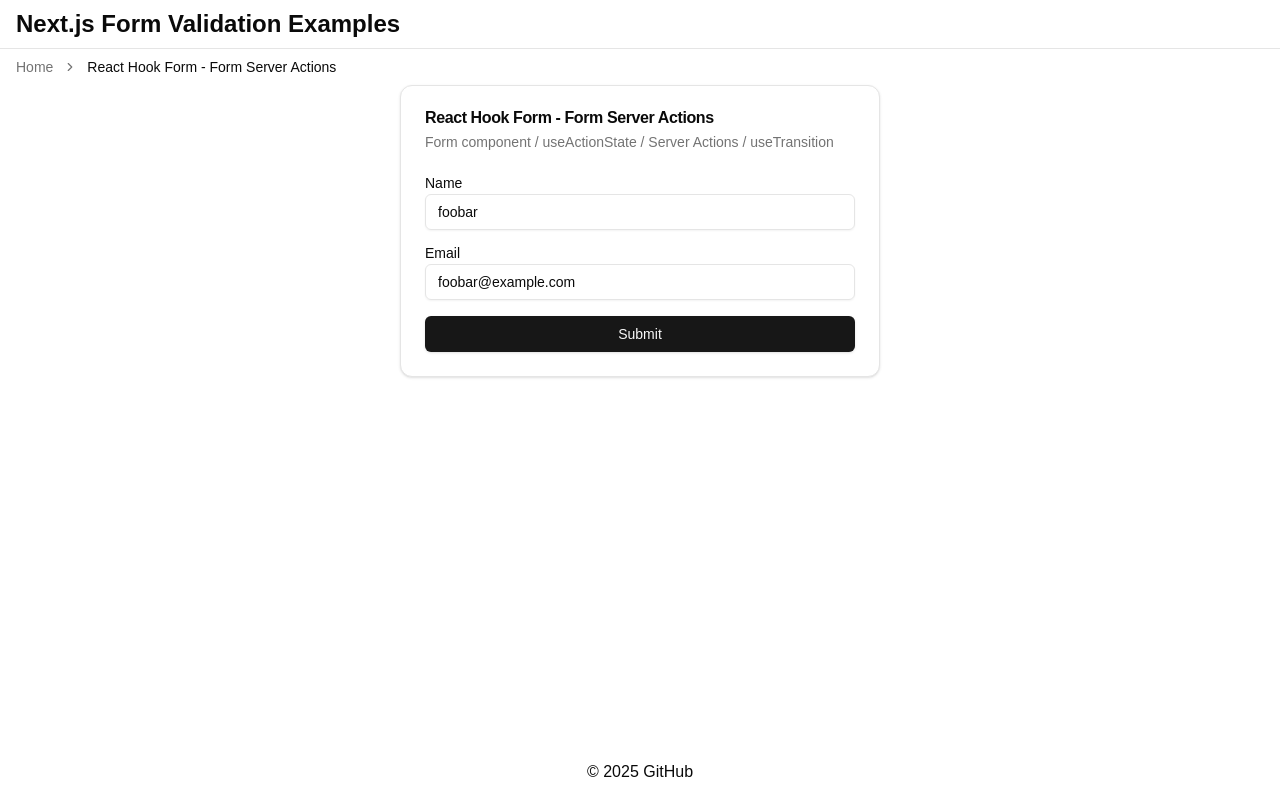
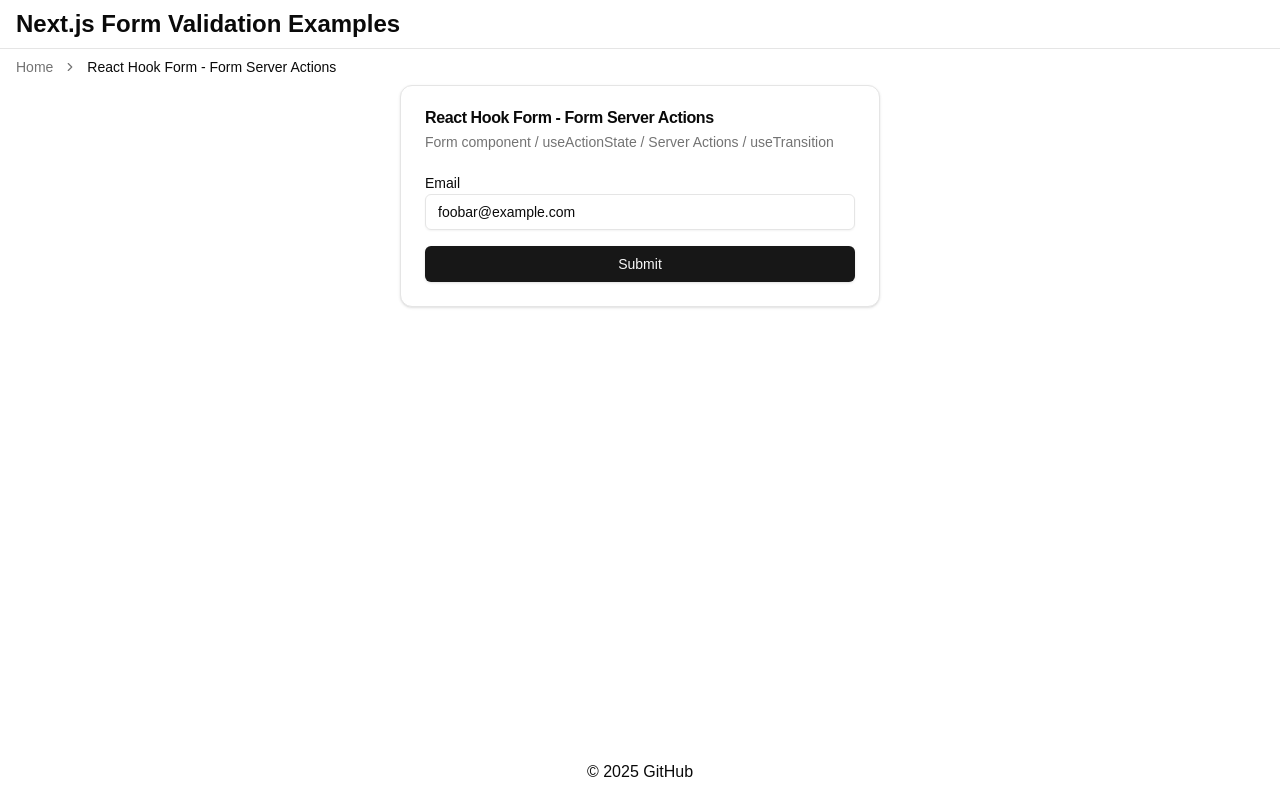
Before and after one commit to coji/form-validate, a Next.js app: page /rhf_form_serveractions in a window 1280 px wide. Built offline with nearby package versions, Linux system fonts and the light colour scheme.

Commit message:
Refactor form handling to remove name field and streamline email processing with Zod validation

```diff
--- a/src/app/(forms)/rhf_form_fetch/api/route.ts
+++ b/src/app/(forms)/rhf_form_fetch/api/route.ts
@@ -1,7 +1,10 @@
 import { type NextRequest, NextResponse } from 'next/server'
 import { setTimeout } from 'node:timers/promises'
+import { formSchema } from '../schema'
+
 export async function POST(request: NextRequest) {
   const formData = await request.formData()
+  const { email } = formSchema.parse({ email: formData.get('email') })
   await setTimeout(1000)
-  return NextResponse.json(Object.fromEntries(formData.entries()))
+  return NextResponse.json({ email })
 }
--- a/src/app/(forms)/rhf_form_fetch/page.tsx
+++ b/src/app/(forms)/rhf_form_fetch/page.tsx
@@ -11,24 +11,23 @@ import { toast } from 'sonner'
 import type { z } from 'zod'
 import { formSchema, type FormSchema } from './schema'
 
+type FormData = z.infer<typeof formSchema>
+
 export default function TestPage() {
   const form = useForm<FormSchema>({
     resolver: zodResolver(formSchema),
     progressive: true,
     defaultValues: {
-      name: 'foobar',
       email: 'foobar@example.com',
     },
   })
-  const [lastResult, setLastResult] = useState<z.infer<
-    typeof formSchema
-  > | null>(null)
+  const [lastResult, setLastResult] = useState<FormData | null>(null)
 
   const handleSuccess = async ({ response }: { response: Response }) => {
-    const result: z.infer<typeof formSchema> = await response.json()
+    const result: FormData = await response.json()
     setLastResult(result)
     toast.success(`success!: ${JSON.stringify(result)}`)
-    form.reset({ email: '', name: '' })
+    form.reset({ email: '' })
   }
 
   return (
@@ -39,19 +38,6 @@ export default function TestPage() {
       onSuccess={handleSuccess}
       className="grid gap-4"
     >
-      <div className="grid gap-1">
-        <Label htmlFor="name">Name</Label>
-        <Input
-          id="name"
-          type="text"
-          placeholder="title"
-          {...form.register('name', { required: 'Name is required' })}
-        />
-        {form.formState.errors.name && (
-          <p className="text-red-500">{form.formState.errors.name.message}</p>
-        )}
-      </div>
-
       <div className="grid gap-1">
         <Label htmlFor="email">Email</Label>
         <Input
--- a/src/app/(forms)/rhf_form_fetch/schema.ts
+++ b/src/app/(forms)/rhf_form_fetch/schema.ts
@@ -1,10 +1,6 @@
 import { z } from 'zod'
 
 export const formSchema = z.object({
-  name: z
-    .string({ required_error: 'Name is required' })
-    .min(1, "Name can't be empty")
-    .max(100, 'Name is too long'),
   email: z
     .string()
     .email()
--- a/src/app/(forms)/rhf_form_serveractions/action.ts
+++ b/src/app/(forms)/rhf_form_serveractions/action.ts
@@ -3,14 +3,7 @@ import { setTimeout } from 'node:timers/promises'
 import { formSchema } from './schema'
 
 export async function createPost(previousState: unknown, formData: FormData) {
-  console.log(Object.fromEntries(formData.entries()))
-  const { name, email } = formSchema.parse({
-    name: formData.get('name'),
-    email: formData.get('email'),
-  })
-
-  console.log({ name, email })
+  const { email } = formSchema.parse({ email: formData.get('email') })
   await setTimeout(1000)
-
-  return { name, email }
+  return { email }
 }
--- a/src/app/(forms)/rhf_form_serveractions/page.tsx
+++ b/src/app/(forms)/rhf_form_serveractions/page.tsx
@@ -12,11 +12,12 @@ import type { z } from 'zod'
 import { createPost } from './action'
 import { formSchema } from './schema'
 
+type FormData = z.infer<typeof formSchema>
+
 export default function TestPage() {
-  const form = useForm<z.infer<typeof formSchema>>({
+  const form = useForm<FormData>({
     resolver: zodResolver(formSchema),
     defaultValues: {
-      name: 'foobar',
       email: 'foobar@example.com',
     },
   })
@@ -26,7 +27,7 @@ export default function TestPage() {
   // Show toast message when state changes
   useEffect(() => {
     if (lastResult) {
-      form.reset({ name: '', email: '' })
+      form.reset({ email: '' })
       toast.success(`Post created: ${lastResult.email}`)
     }
   }, [lastResult, form])
@@ -41,19 +42,6 @@ export default function TestPage() {
       }
       className="grid gap-4"
     >
-      <div className="grid gap-1">
-        <Label htmlFor="name">Name</Label>
-        <Input
-          id="name"
-          type="text"
-          placeholder="title"
-          {...form.register('name', { required: 'Name is required' })}
-        />
-        {form.formState.errors.name && (
-          <p className="text-red-500">{form.formState.errors.name.message}</p>
-        )}
-      </div>
-
       <div className="grid gap-1">
         <Label htmlFor="email">Email</Label>
         <Input
--- a/src/app/(forms)/rhf_form_serveractions/schema.ts
+++ b/src/app/(forms)/rhf_form_serveractions/schema.ts
@@ -1,10 +1,6 @@
 import { z } from 'zod'
 
 export const formSchema = z.object({
-  name: z
-    .string({ required_error: 'Name is required' })
-    .min(1, "Name can't be empty")
-    .max(100, 'Name is too long'),
   email: z
     .string()
     .email()
--- a/src/app/(forms)/rhf_oldstyle_fetch/api/route.ts
+++ b/src/app/(forms)/rhf_oldstyle_fetch/api/route.ts
@@ -1,8 +1,9 @@
 import { type NextRequest, NextResponse } from 'next/server'
 import { setTimeout } from 'node:timers/promises'
+import { formSchema } from '../schema'
 
 export async function POST(request: NextRequest) {
-  const data = await request.json()
+  const { email } = formSchema.parse(await request.json())
   await setTimeout(1000)
-  return NextResponse.json(data)
+  return NextResponse.json({ email })
 }
--- a/src/app/(forms)/rhf_oldstyle_fetch/page.tsx
+++ b/src/app/(forms)/rhf_oldstyle_fetch/page.tsx
@@ -12,19 +12,15 @@ import { toast } from 'sonner'
 import type { z } from 'zod'
 import { formSchema } from './schema'
 
+type FormData = z.infer<typeof formSchema>
+
 export default function TestPage() {
-  const form = useForm<z.infer<typeof formSchema>>({
+  const form = useForm<FormData>({
     resolver: zodResolver(formSchema),
-    defaultValues: {
-      name: 'foobar',
-      email: 'foobar@example.com',
-    },
+    defaultValues: { email: 'foobar@example.com' },
   })
-  const [lastResult, setLastResult] = useState<z.infer<
-    typeof formSchema
-  > | null>(null)
-
-  const onSubmit = async (data: z.infer<typeof formSchema>) => {
+  const [lastResult, setLastResult] = useState<FormData | null>(null)
+  const onSubmit = async (data: FormData) => {
     const response = await fetch('/rhf_oldstyle_fetch/api', {
       method: 'POST',
       body: JSON.stringify(data),
@@ -36,28 +32,15 @@ export default function TestPage() {
       })
       return
     }
-    const result: z.infer<typeof formSchema> = await response.json()
+    const result: FormData = await response.json()
     setLastResult(result)
     toast.success(`success!: ${JSON.stringify(result)}`)
-    form.reset({ email: '', name: '' })
+    form.reset({ email: '' })
   }
 
   return (
     <Form {...form}>
       <form onSubmit={form.handleSubmit(onSubmit)} className="grid gap-4">
-        <div className="grid gap-1">
-          <Label htmlFor="name">Name</Label>
-          <Input
-            id="name"
-            type="text"
-            placeholder="title"
-            {...form.register('name', { required: 'Name is required' })}
-          />
-          {form.formState.errors.name && (
-            <p className="text-red-500">{form.formState.errors.name.message}</p>
-          )}
-        </div>
-
         <div className="grid gap-1">
           <Label htmlFor="email">Email</Label>
           <Input
@@ -79,8 +62,8 @@ export default function TestPage() {
 
         {lastResult && (
           <div>
-            <Badge variant="secondary">Last Result</Badge> Post created:{' '}
-            {lastResult.email}
+            <Badge variant="secondary">Last Result</Badge>
+            Post created: {lastResult.email}
           </div>
         )}
       </form>
--- a/src/app/(forms)/rhf_oldstyle_fetch/schema.ts
+++ b/src/app/(forms)/rhf_oldstyle_fetch/schema.ts
@@ -1,10 +1,6 @@
 import { z } from 'zod'
 
 export const formSchema = z.object({
-  name: z
-    .string({ required_error: 'Name is required' })
-    .min(1, "Name can't be empty")
-    .max(100, 'Name is too long'),
   email: z
     .string()
     .email()
--- a/src/app/(forms)/rhf_oldstyle_serveractions/action.ts
+++ b/src/app/(forms)/rhf_oldstyle_serveractions/action.ts
@@ -3,14 +3,7 @@ import { setTimeout } from 'node:timers/promises'
 import { formSchema } from './schema'
 
 export async function createPost(previousState: unknown, formData: FormData) {
-  console.log(Object.fromEntries(formData.entries()))
-  const { name, email } = formSchema.parse({
-    name: formData.get('name'),
-    email: formData.get('email'),
-  })
-
-  console.log({ name, email })
+  const { email } = formSchema.parse({ email: formData.get('email') })
   await setTimeout(1000)
-
-  return { name, email }
+  return { email }
 }
--- a/src/app/(forms)/rhf_oldstyle_serveractions/page.tsx
+++ b/src/app/(forms)/rhf_oldstyle_serveractions/page.tsx
@@ -13,21 +13,19 @@ import type { z } from 'zod'
 import { createPost } from './action'
 import { formSchema } from './schema'
 
+type FormData = z.infer<typeof formSchema>
+
 export default function TestPage() {
-  const form = useForm<z.infer<typeof formSchema>>({
+  const form = useForm<FormData>({
     resolver: zodResolver(formSchema),
-    defaultValues: {
-      name: 'foobar',
-      email: 'foobar@example.com',
-    },
+    defaultValues: { email: 'foobar@example.com' },
   })
   const formRef = useRef<HTMLFormElement>(null)
   const [lastResult, action, isPending] = useActionState(createPost, null)
 
-  // Show toast message when state changes
   useEffect(() => {
     if (lastResult) {
-      form.reset({ name: '', email: '' })
+      form.reset({ email: '' })
       toast.success(`Post created: ${lastResult.email}`)
     }
   }, [lastResult, form])
@@ -40,19 +38,6 @@ export default function TestPage() {
         onSubmit={form.handleSubmit(() => formRef.current?.submit())}
         className="grid gap-4"
       >
-        <div className="grid gap-1">
-          <Label htmlFor="name">Name</Label>
-          <Input
-            id="name"
-            type="text"
-            placeholder="title"
-            {...form.register('name', { required: 'Name is required' })}
-          />
-          {form.formState.errors.name && (
-            <p className="text-red-500">{form.formState.errors.name.message}</p>
-          )}
-        </div>
-
         <div className="grid gap-1">
           <Label htmlFor="email">Email</Label>
           <Input
--- a/src/app/(forms)/rhf_oldstyle_serveractions/schema.ts
+++ b/src/app/(forms)/rhf_oldstyle_serveractions/schema.ts
@@ -1,10 +1,6 @@
 import { z } from 'zod'
 
 export const formSchema = z.object({
-  name: z
-    .string({ required_error: 'Name is required' })
-    .min(1, "Name can't be empty")
-    .max(100, 'Name is too long'),
   email: z
     .string()
     .email()
```
